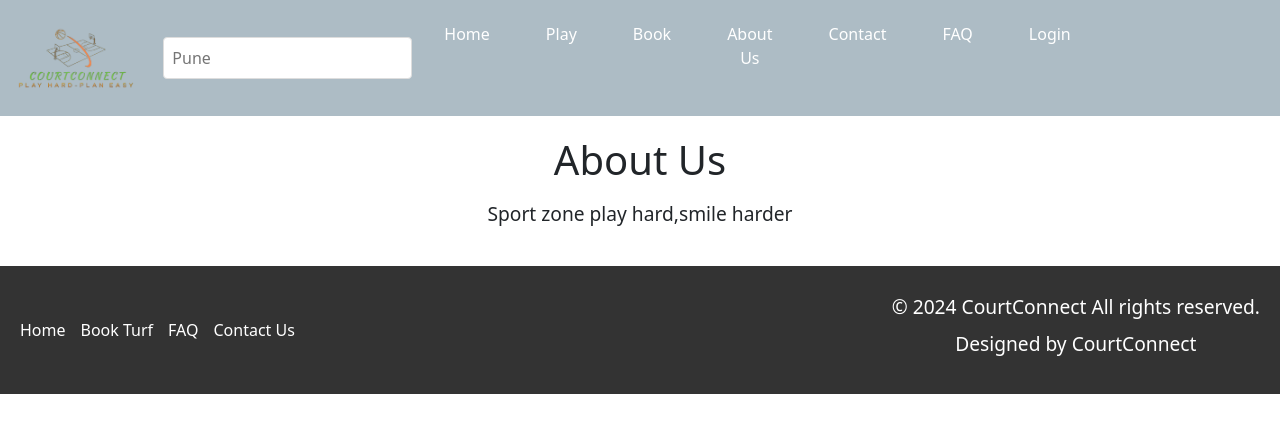
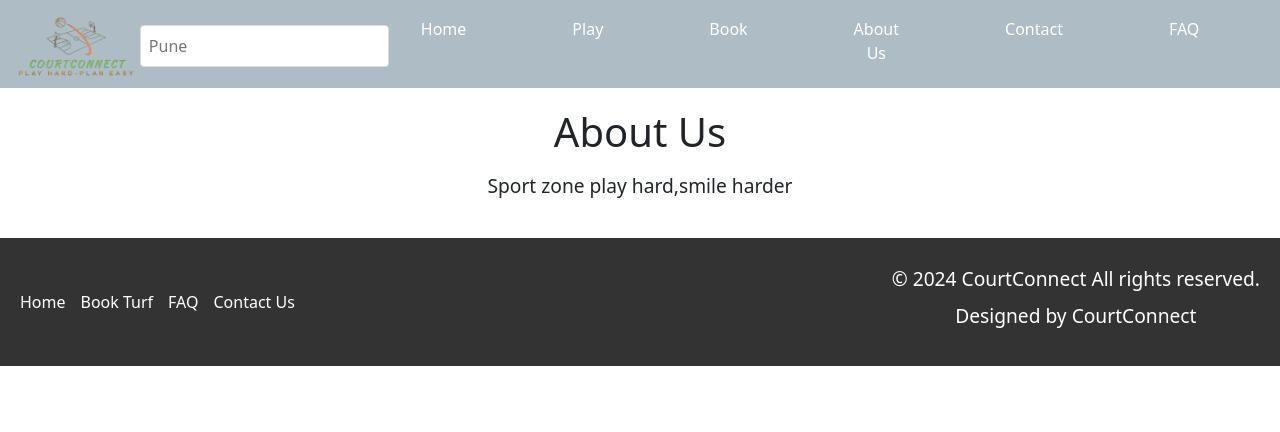
Before and after one commit to kanchanraskar/CourtConnectNew, a React (Create React App) app: page /AboutUs in a window 1280 px wide. Shown: the top 432 px of the page. Built offline with nearby package versions, Linux system fonts and the light colour scheme.

Commit message:
NavBar changes

```diff
--- a/src/components/NavBar.css
+++ b/src/components/NavBar.css
@@ -1,25 +1,48 @@
+* {
+  margin: 0;
+  padding: 0;
+  box-sizing: border-box;
+}
+
 .navbar {
   background-color: #adbcc5;
-    color:#333;
+  color: #333;
   overflow: hidden;
+  height: 123px;
+  margin-top: -35px;
 }
-
+#about-us {
+  display: flex;
+  justify-content: start;
+}
 .navbar-nav {
   list-style-type: none;
   margin: 0;
   padding: 0;
   overflow: hidden;
+  display: flex;
+  justify-content: space-evenly;
 }
 
-  .nav-link{
-    display:flex;
-
+#login-btn {
+  position: relative;
+  color: white;
+  text-decoration: solid;
+  text-size-adjust: 4px;
 }
 
+.nav-link {
+  float: right;
+  margin: 0px 50px 20px 0px;
+}
+/* .login-btn {
+  margin-left: -1000px;
+} */
+
 .nav-item {
-    float: left;
   color: #333;
-    display:flex;
+  display: flex;
+  margin-top: 10px;
 }
 
 .logo img {
@@ -34,16 +57,11 @@
   text-decoration: none;
 }
 nav ul {
+  width: fit-content;
   list-style: none;
   margin: 0;
   padding: 0;
   display: block;
-  }
-
-  * {
-    margin: 0;
-    padding: 0;
-    box-sizing: border-box;
 }
 
 .nav-item a {
@@ -71,7 +89,7 @@
   margin: 0 auto;
   padding: 0 1rem;
   display: flex;
-    justify-content: space-between;
+  justify-content: space-evenly;
   align-items: center;
 }
 .search-bar input {
--- a/src/components/NavBar.js
+++ b/src/components/NavBar.js
@@ -1,8 +1,8 @@
-import React from 'react';
-import { Link } from 'react-router-dom'; // If using React Router
-import './NavBar.css';
-import Logo from './Images/Logo.png';
-
+import React from "react";
+import { Link } from "react-router-dom"; // If using React Router
+import "./NavBar.css";
+import Logo from "./Images/Logo.png";
+import { Button } from "bootstrap";
 
 const Navbar = () => {
   return (
@@ -11,7 +11,7 @@ const Navbar = () => {
         <li className="nav-item">
           <li className="nav-item">
             <div className="container">
-          <div className="logo" >
+              <div className="logo">
                 <img src={Logo} alt="courtConnect Logo" />
               </div>
               <div className="search-bar">
@@ -22,7 +22,6 @@ const Navbar = () => {
               <Link to="/" className="nav-link">
                 Home
               </Link>
-
             </li>
             <li className="nav-item">
               <Link to="/play" className="nav-link">
@@ -34,7 +33,7 @@ const Navbar = () => {
                 Book
               </Link>
             </li>
-        <li className="nav-item">
+            <li className="nav-item" id="about-us">
               <Link to="/AboutUs" className="nav-link">
                 About Us
               </Link>
@@ -49,15 +48,19 @@ const Navbar = () => {
                 FAQ
               </Link>
             </li>
-        <li className="nav-item">
+            {/* <li className="nav-item" id="login-btn">
               <Link to="/login" className="nav-link">
                 Login
               </Link>
+            </li> */}
           </li>
         </li>
-        </li>
-
       </ul>
+      <div id="login-btn">
+        <Link to="/login" className="nav-link">
+          Login / Signup &nbsp;&nbsp;&nbsp;&nbsp;&nbsp;&nbsp;&nbsp;&nbsp;&nbsp;
+        </Link>
+      </div>
     </nav>
   );
 };
```
Also changed, not shown: src/components/Footer.css (indentation only). Lines whose indentation alone changed are shown as unchanged.
